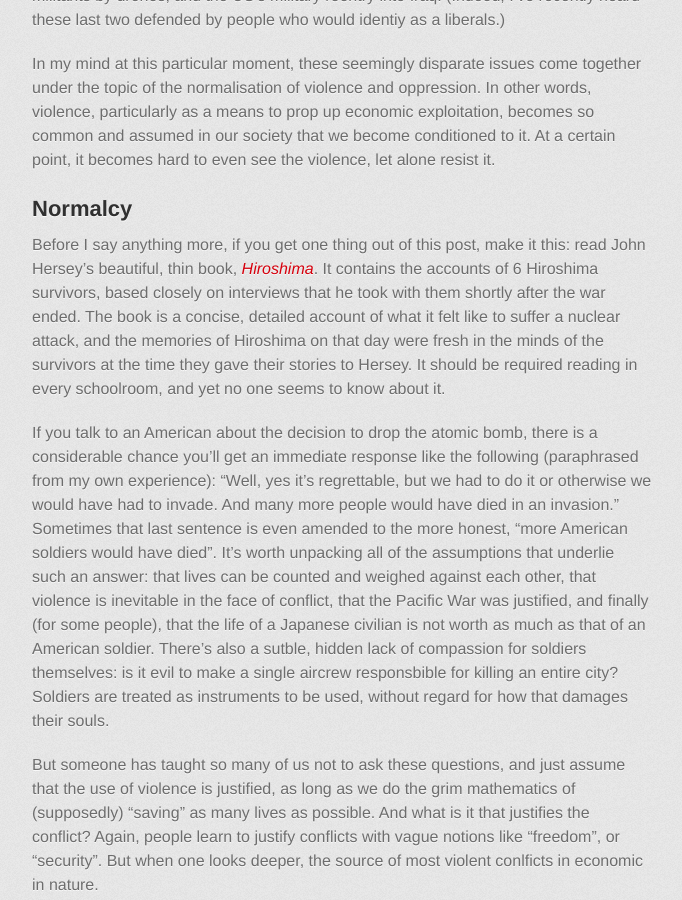
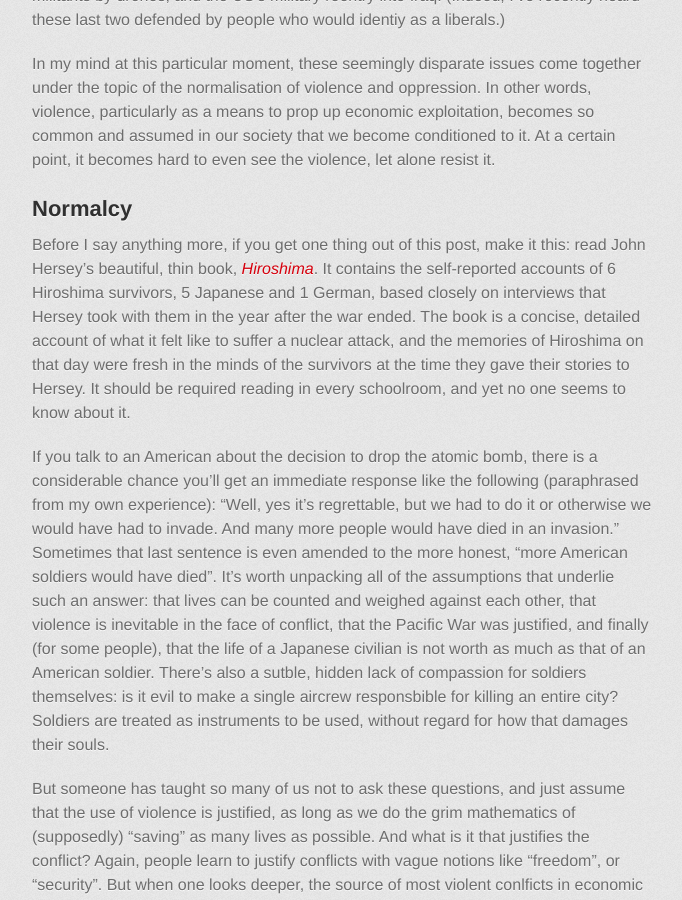
Before and after one commit to joelcw/joelcw.github.io, a Jekyll site: the page built from _posts/2014-08-06-hiroshima-day.md, in a window 1280 px wide and 900 px high, scrolled down 536 px. Shown: the whole window, without its empty margins (298-980 px from the left). Built offline with Jekyll 4.4.1, drawn with Linux system fonts in a browser that asks for light colours; some web fonts are replaced.

Commit message:
added text

```diff
--- a/_posts/2014-08-06-hiroshima-day.md
+++ b/_posts/2014-08-06-hiroshima-day.md
@@ -11,7 +11,7 @@ In my mind at this particular moment, these seemingly disparate issues come toge
 
 ##Normalcy
 
-Before I say anything more, if you get one thing out of this post, make it this: read John Hersey's beautiful, thin book, [*Hiroshima*](http://en.wikipedia.org/wiki/Hiroshima_(book)). It contains the accounts of 6 Hiroshima survivors, based closely on interviews that he took with them shortly after the war ended. The book is a concise, detailed account of what it felt like to suffer a nuclear attack, and the memories of Hiroshima on that day were fresh in the minds of the survivors at the time they gave their stories to Hersey. It should be required reading in every schoolroom, and yet no one seems to know about it.
+Before I say anything more, if you get one thing out of this post, make it this: read John Hersey's beautiful, thin book, [*Hiroshima*](http://en.wikipedia.org/wiki/Hiroshima_(book)). It contains the self-reported accounts of 6 Hiroshima survivors, 5 Japanese and 1 German, based closely on interviews that Hersey took with them in the year after the war ended. The book is a concise, detailed account of what it felt like to suffer a nuclear attack, and the memories of Hiroshima on that day were fresh in the minds of the survivors at the time they gave their stories to Hersey. It should be required reading in every schoolroom, and yet no one seems to know about it.
 
 If you talk to an American about the decision to drop the atomic bomb, there is a considerable chance you'll get an immediate response like the following (paraphrased from my own experience): "Well, yes it's regrettable, but we had to do it or otherwise we would have had to invade. And many more people would have died in an invasion." Sometimes that last sentence is even amended to the more honest, "more American soldiers would have died". It's worth unpacking all of the assumptions that underlie such an answer: that lives can be counted and weighed against each other, that violence is inevitable in the face of conflict, that the Pacific War was justified, and finally (for some people), that the life of a Japanese civilian is not worth as much as that of an American soldier. There's also a sutble, hidden lack of compassion for soldiers themselves: is it evil to make a single aircrew responsbible for killing an entire city? Soldiers are treated as instruments to be used, without regard for how that damages their souls.
 
```
